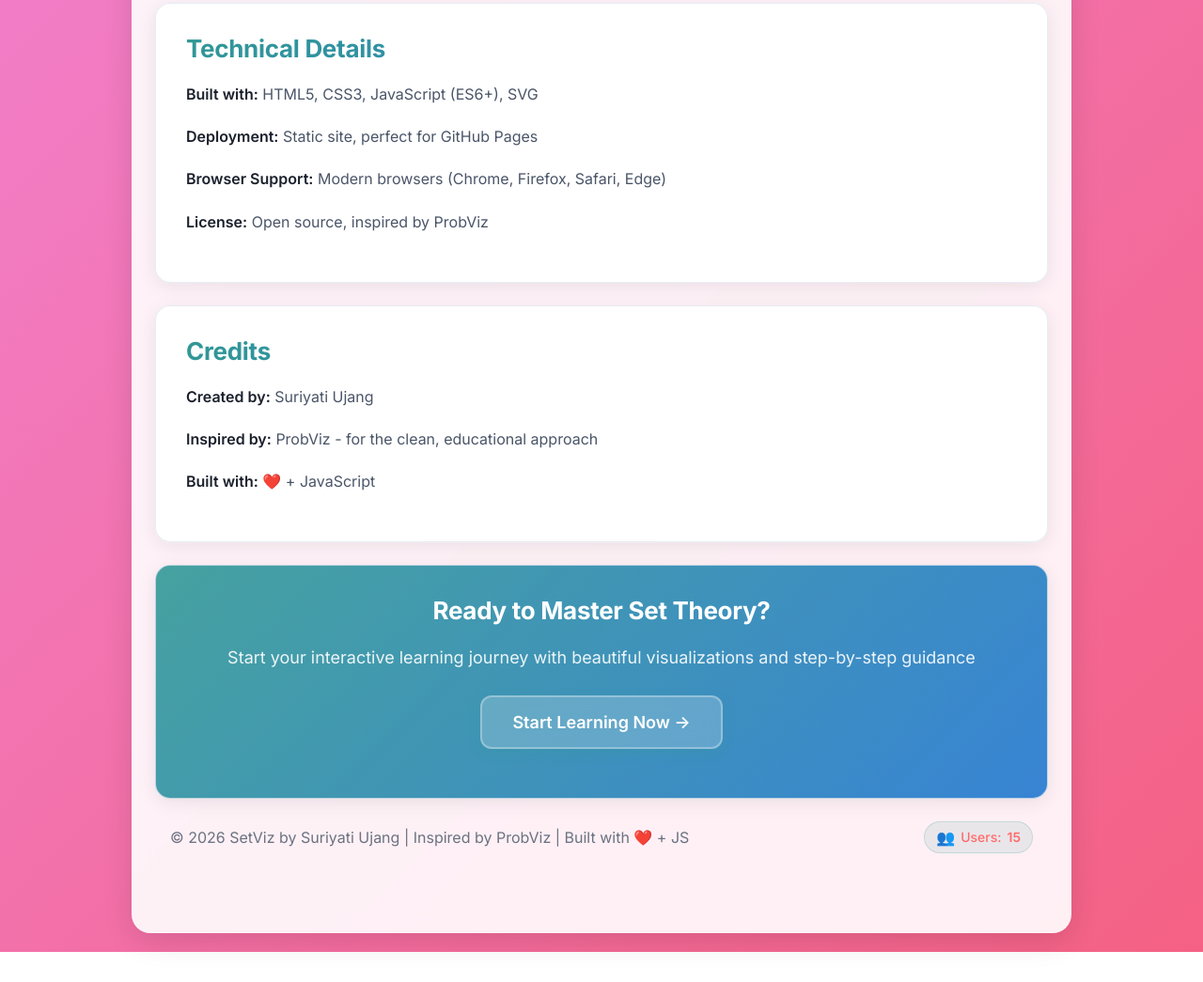
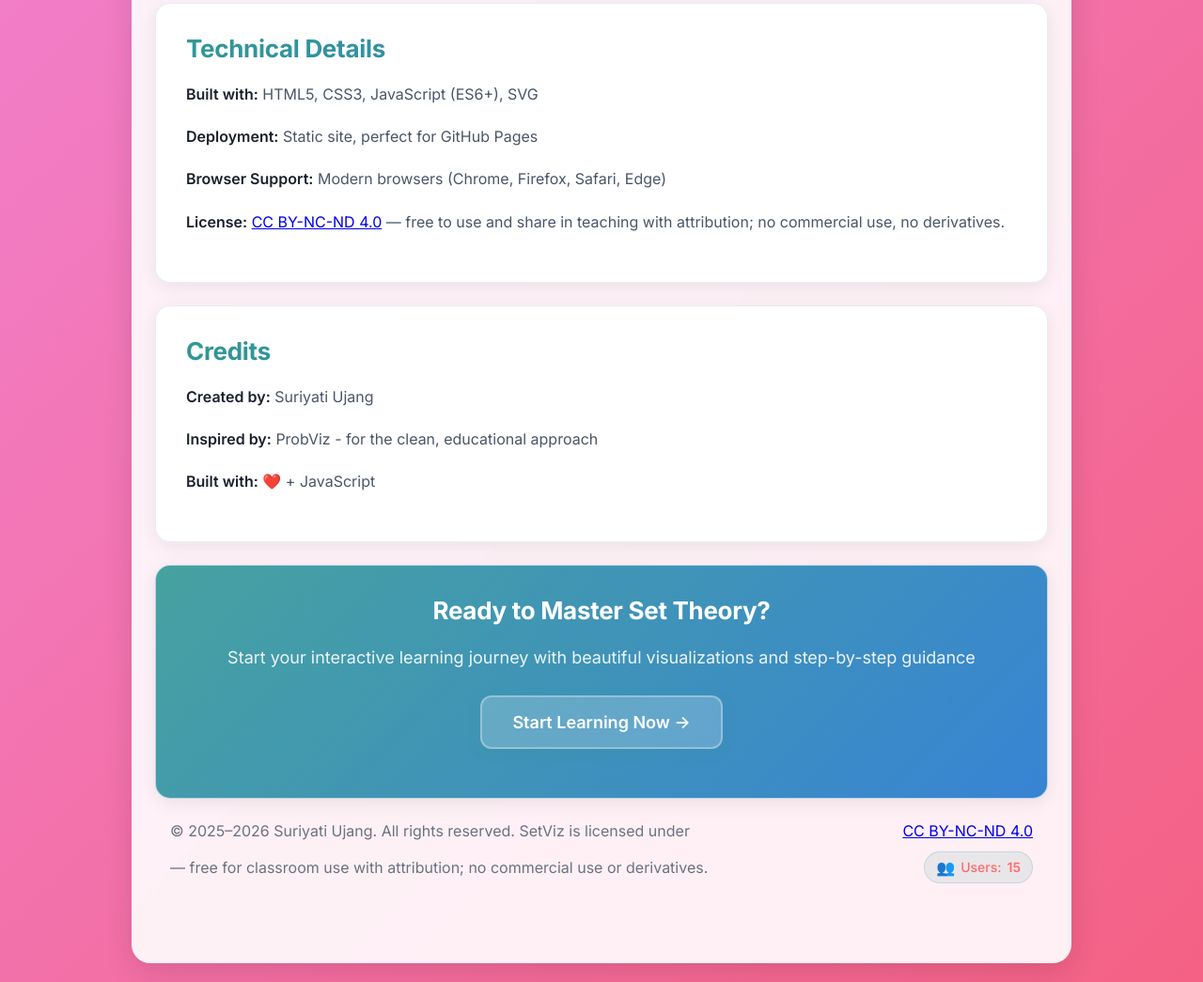
Before and after one commit to CikSuriyati/SetViz, a website: page about.html in a window 1280 px wide. Shown: the part 2604-3649 px from the top of the page at 94% size. Before the commit the page ends 3617 px from the top, so only its background shows below. Drawn offline with Linux system fonts and the light colour scheme; no server answers.

Commit message:
Relicense under CC BY-NC-ND 4.0
Replace the MIT licence with Creative Commons
Attribution-NonCommercial-NoDerivatives 4.0 International.

- Add LICENSE with full terms and an explicit notice against
  republishing the code, interface design, staged instructional
  sequence or visualisation approach as a separate application
- package.json: license MIT -> CC-BY-NC-ND-4.0
- about.html: state the actual terms in place of "Open source"
- index.html, about.html: copyright and licence in the footer
- index.html: author, copyright and rel="license" metadata

MIT copies already obtained remain valid; these terms apply from
this version onward.

Co-Authored-By: Claude Opus 5 <noreply@anthropic.com>
Claude-Session: https://claude.ai/code/session_01UNN5ub4ipAbobbty1UdmLJ

```diff
--- a/about.html
+++ b/about.html
@@ -263,7 +263,7 @@
       <p><strong>Built with:</strong> HTML5, CSS3, JavaScript (ES6+), SVG</p>
       <p><strong>Deployment:</strong> Static site, perfect for GitHub Pages</p>
       <p><strong>Browser Support:</strong> Modern browsers (Chrome, Firefox, Safari, Edge)</p>
-      <p><strong>License:</strong> Open source, inspired by ProbViz</p>
+      <p><strong>License:</strong> <a href="https://creativecommons.org/licenses/by-nc-nd/4.0/" target="_blank" rel="license noopener">CC BY-NC-ND 4.0</a> — free to use and share in teaching with attribution; no commercial use, no derivatives.</p>
     </div>
 
     <div class="content-section">
@@ -283,7 +283,7 @@
     </div>
 
     <footer class="foot">
-      © 2026 SetViz by Suriyati Ujang | Inspired by ProbViz | Built with ❤️ + JS
+      © 2025–2026 Suriyati Ujang. All rights reserved. SetViz is licensed under <a href="https://creativecommons.org/licenses/by-nc-nd/4.0/" target="_blank" rel="license noopener">CC BY-NC-ND 4.0</a> — free for classroom use with attribution; no commercial use or derivatives.
       <div class="user-count" id="userCountBtn" style="cursor: pointer;">
         <span class="user-icon">👥</span> Users: <span id="userCount">Loading...</span>
       </div>
--- a/package.json
+++ b/package.json
@@ -13,5 +13,5 @@
   },
   "keywords": ["set-theory", "education", "visualization", "learning"],
   "author": "Suriyati Ujang",
-  "license": "MIT"
+  "license": "CC-BY-NC-ND-4.0"
 }
```
Also changed, not shown: index.html (+4 -1 lines), 1 other file.
